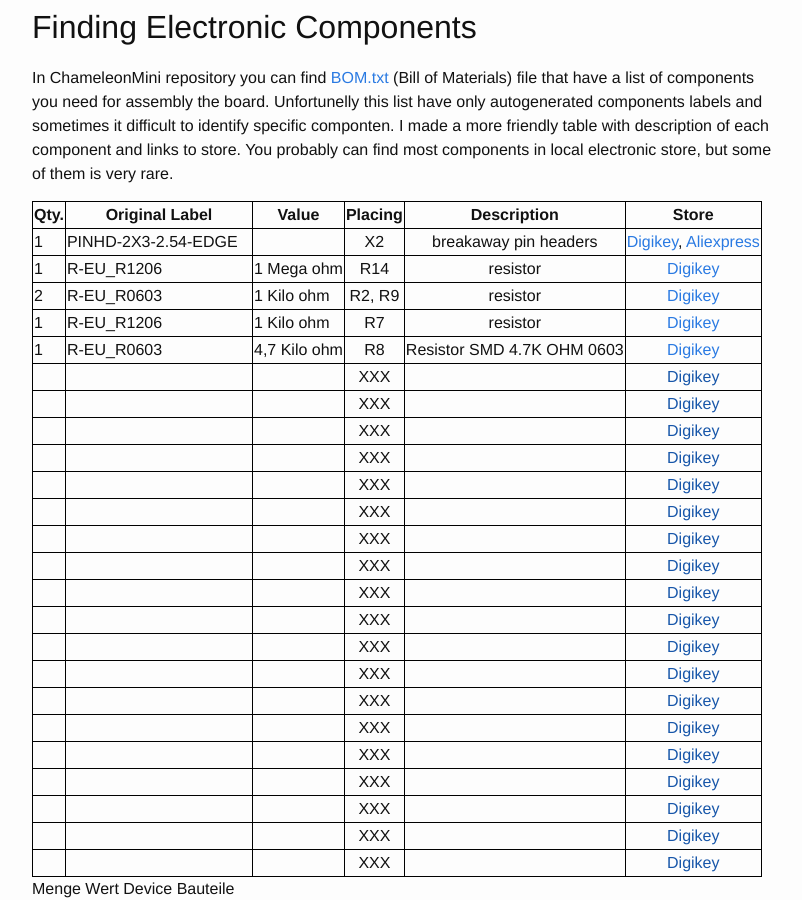
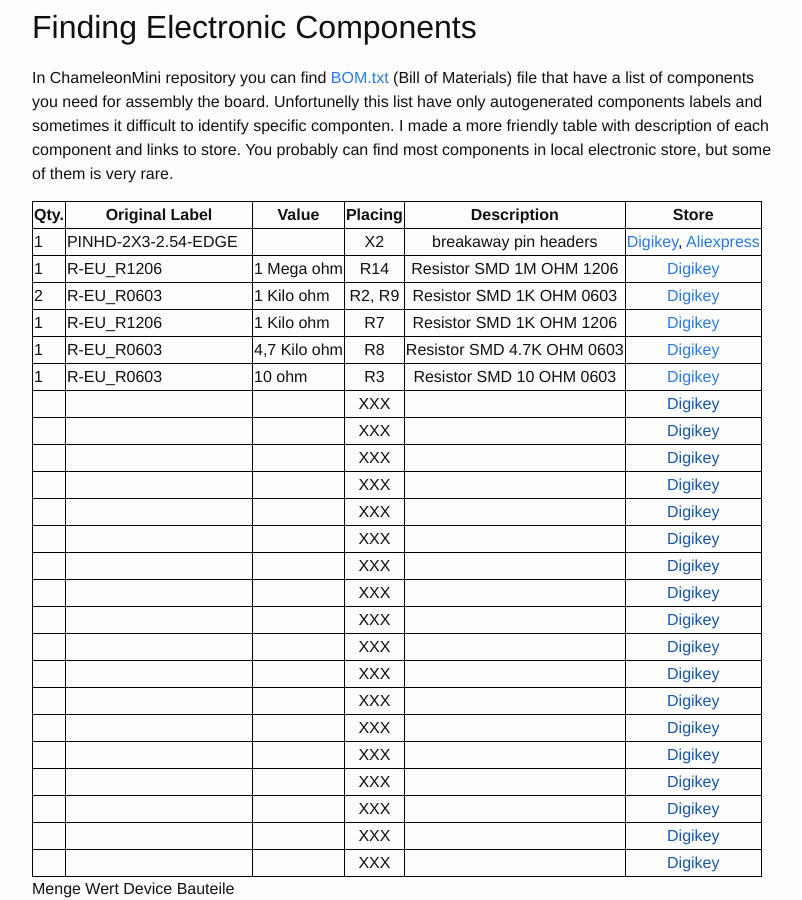
Before and after one commit to zhovner/zhovner.github.com, a Jekyll site: the page built from _posts/2016-04-2-ChameleonMini-assembly-from-scratch.markdown, in a window 1280 px wide and 900 px high, scrolled down 2301 px. Shown: the whole window, without its empty margins (238-1040 px from the left). Built offline with Jekyll 4.4.1, drawn with Linux system fonts in a browser that asks for light colours; comment, search, counter and statistics services are not loaded.

Commit message:
chameleon

```diff
--- a/_posts/2016-04-2-ChameleonMini-assembly-from-scratch.markdown
+++ b/_posts/2016-04-2-ChameleonMini-assembly-from-scratch.markdown
@@ -41,11 +41,11 @@ You probably can find most components in local electronic store, but some of the
 |Qty.|    Original Label           | Value      | Placing  |Description           |     Store    |
 |----|-----------------------------|------------|:----------:|:--------------------:| :-----------:|
 |1   |PINHD-2X3-2.54-EDGE          |            |   X2     | breakaway pin headers | [Digikey](http://www.digikey.com/product-search/en?mpart=M22-2010505&vendor=952), [Aliexpress](http://aliexpress.com/item/Free-Shipping-10pcs-40-Pin-1x40-Single-Row-Male-2-54-Breakable-Pin-Header-Connector-Strip/32416951874.html?spm=2114.30010708.3.10.EVbemk&ws_ab_test=searchweb201556_7,searchweb201602_4_10017_10034_10021_507_10022_10032_10020_10009_10008_10018_10019,searchweb201603_1&btsid=8d05ce86-d5b1-42f8-8dc9-c88b6eee3775)        |
-|1   |R-EU_R1206                   |1 Mega ohm  |   R14    | resistor              | [Digikey](http://www.digikey.com/product-detail/en/bourns-inc/CR1206-FX-1004ELF/CR1206-FX-1004ELFCT-ND/3767630)        |
-|2   |R-EU_R0603                   |1 Kilo ohm  |  R2, R9  | resistor              | [Digikey](http://www.digikey.com/product-detail/en/bourns-inc/CR0603-FX-1001HLF/CR0603-FX-1001HLFCT-ND/3925296)        |
-|1   |R-EU_R1206                   |1 Kilo ohm  |   R7     | resistor              |   [Digikey](http://www.digikey.com/product-detail/en/bourns-inc/CR1206-FX-1001ELF/CR1206-FX-1001ELFCT-ND/3437914)        |
+|1   |R-EU_R1206                   |1 Mega ohm  |   R14    | Resistor SMD 1M OHM 1206    | [Digikey](http://www.digikey.com/product-detail/en/bourns-inc/CR1206-FX-1004ELF/CR1206-FX-1004ELFCT-ND/3767630)        |
+|2   |R-EU_R0603                   |1 Kilo ohm  |  R2, R9  | Resistor SMD 1K OHM 0603    | [Digikey](http://www.digikey.com/product-detail/en/bourns-inc/CR0603-FX-1001HLF/CR0603-FX-1001HLFCT-ND/3925296)        |
+|1   |R-EU_R1206                   |1 Kilo ohm  |   R7     | Resistor SMD 1K OHM 1206    |   [Digikey](http://www.digikey.com/product-detail/en/bourns-inc/CR1206-FX-1001ELF/CR1206-FX-1001ELFCT-ND/3437914)        |
 |1   |R-EU_R0603                   |4,7 Kilo ohm|   R8     | Resistor SMD 4.7K OHM 0603  |   [Digikey](http://www.digikey.com/product-detail/en/bourns-inc/CR0603-FX-4701ELF/CR0603-FX-4701ELFCT-ND/3740884)        |
-|    |                             |            |   XXX    |                       |   [Digikey]()        |
+|1   |R-EU_R0603                   |10 ohm      |   R3     | Resistor  SMD 10 OHM 0603   |   [Digikey](http://www.digikey.com/product-detail/en/bourns-inc/CR0603-FX-10R0GLF/CR0603-FX-10R0GLFCT-ND/3925298)        |
 |    |                             |            |   XXX    |                       |   [Digikey]()        |
 |    |                             |            |   XXX    |                       |   [Digikey]()        |
 |    |                             |            |   XXX    |                       |   [Digikey]()        |
```
